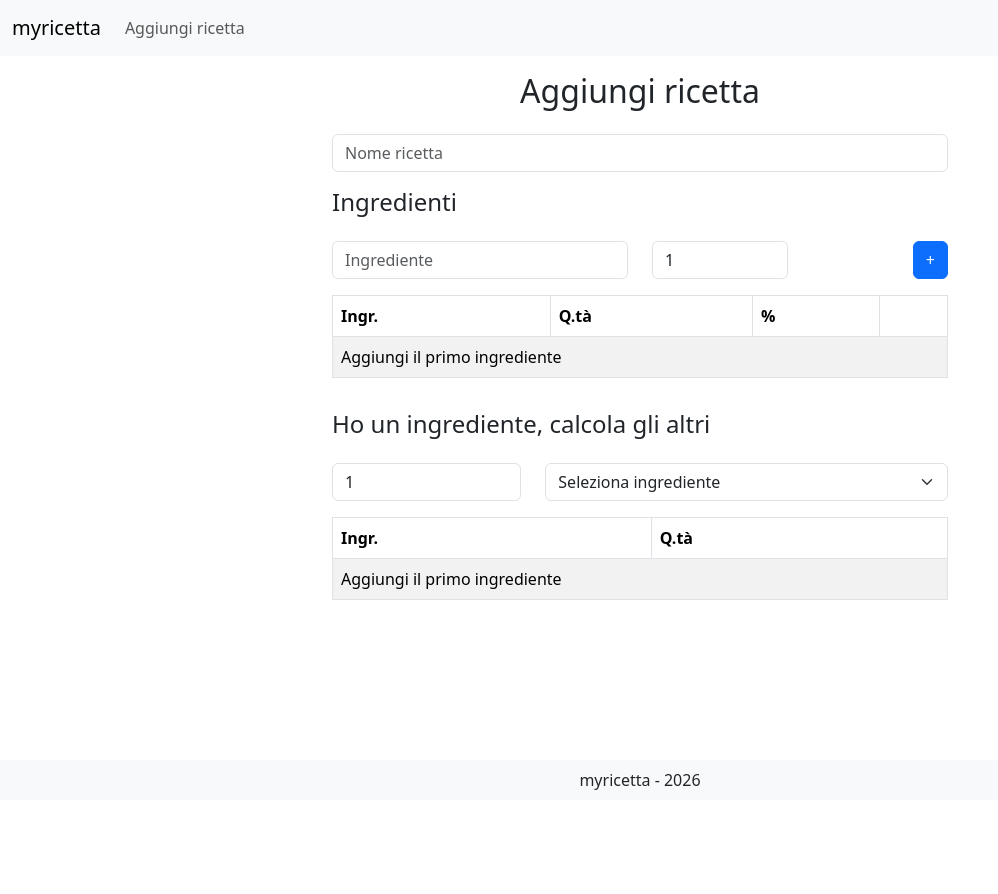
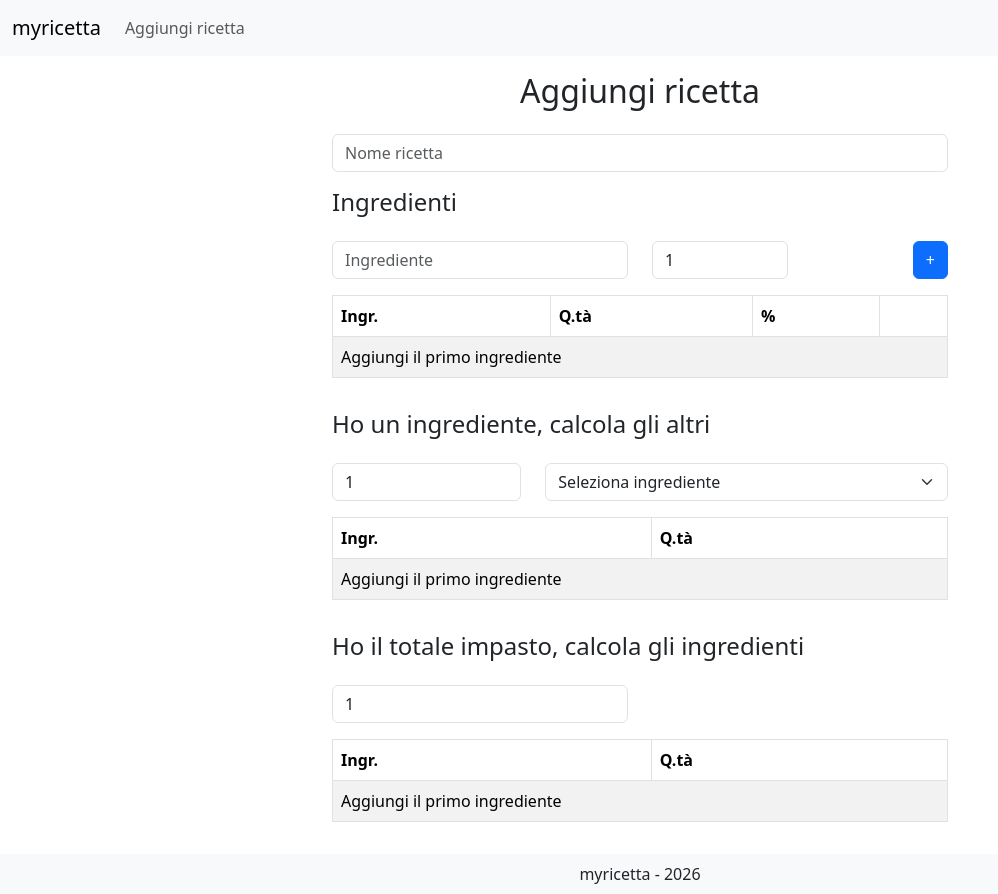
Before and after one commit to tave8/myricetta-react, a React (Vite) app: page /add-recipe in a window 1280 px wide. Shown: the whole page, without its empty margins (0-998 px from the left). Before the commit the page ends 800 px from the top, so only its background shows below. Built offline with nearby package versions, Linux system fonts and the light colour scheme.

Commit message:
add "calc from recipe tot"

```diff
--- a/src/assets/js/Recipe.js
+++ b/src/assets/js/Recipe.js
@@ -95,6 +95,7 @@ class Recipe {
       const newIngredientQuantityRounded = Ingredient.roundQuantity(newIngredientQuantity)
 
       ingredientsList.push({
+        id: ingredient.getId(),
         name: ingredient.getName(),
         proportion: ingredientProportion,
         quantity: newIngredientQuantity,
--- a/src/components/Recipe.jsx
+++ b/src/components/Recipe.jsx
@@ -11,14 +11,16 @@ const RecipeComponent = (props) => {
   const [recipeName, setRecipeName] = useState("")
   // initial/original ingredients
   const [ingredientsCalculations, setIngredientsCalculations] = useState(null)
-  // ingredients from 1 ingredient
-  const [ingredientsCalculationsFromIngredient, setIngredientsCalculationsFromIngredient] = useState(null)
   // the new ingredient that is being added
   const [newIngredientName, setNewIngredientName] = useState("")
   const [newIngredientQuantity, setNewIngredientQuantity] = useState(1)
-  // the one ingredient to calculate the others from
+  // feature: from one ingredient, calculate others
   const [knownIngredientName, setKnownIngredientName] = useState("")
   const [knownIngredientQuantity, setKnownIngredientQuantity] = useState(1)
+  const [ingredientsCalculationsFromIngredient, setIngredientsCalculationsFromIngredient] = useState(null)
+  // feature: from recipe total quantity, calculate ingredients
+  const [knownRecipeQuantity, setKnownRecipeQuantity] = useState(1)
+  const [ingredientsCalculationsFromRecipeQuantity, setIngredientsCalculationsFromRecipeQuantity] = useState(null)
 
   return (
     // centers content in the page
@@ -292,6 +294,74 @@ const RecipeComponent = (props) => {
               </Col>
             </Row>
           </Col>
+          {/* FROM TOTAL RECIPE, CALCULATE INGREDIENTS */}
+          <Col>
+            <Row className="flex-column g-3">
+              {/* title */}
+              <Col>
+                <h4>Ho il totale impasto, calcola gli ingredienti</h4>
+              </Col>
+              {/* known recipe (quantity) */}
+              <Col>
+                <Row className="">
+                  {/* known recipe quantity */}
+                  <Col xs={12} md={6}>
+                    <Form.Group>
+                      <Form.Control
+                        type="number"
+                        placeholder="Quantità (g)"
+                        value={knownRecipeQuantity}
+                        onChange={(event) => {
+                          const val = event.target.value
+                          setKnownRecipeQuantity(val)
+                          const context = { _recipeInstance, knownRecipeQuantity: val, setIngredientsCalculationsFromRecipeQuantity }
+                          calcIngredientsFromRecipeQuantityHelper(context)()
+                        }}
+                      />
+                    </Form.Group>
+                  </Col>
+                </Row>
+              </Col>
+              {/* ingredients list */}
+              <Col>
+                <Table striped bordered hover>
+                  <thead>
+                    <tr>
+                      <th>Ingr.</th>
+                      <th>Q.tà</th>
+                    </tr>
+                  </thead>
+                  <tbody>
+                    {/* exist ingredients */}
+                    {ingredientsCalculationsFromRecipeQuantity?.ingredients.map((ingredient) => {
+                      // console.log(ingredient)
+                      return (
+                        <tr key={ingredient.id}>
+                          <td>{ingredient.name}</td>
+                          <td>{ingredient.quantityRounded}</td>
+                        </tr>
+                      )
+                    })}
+
+                    {/* no ingredients */}
+                    {(!ingredientsCalculationsFromRecipeQuantity || ingredientsCalculationsFromRecipeQuantity.ingredients.length == 0) && (
+                      <tr>
+                        <td colSpan="3">Aggiungi il primo ingrediente</td>
+                      </tr>
+                    )}
+                  </tbody>
+                  <tfoot>
+                    {ingredientsCalculationsFromRecipeQuantity?.ingredients.length > 0 && (
+                      <tr>
+                        <td>TOTALE:</td>
+                        <td>{ingredientsCalculationsFromRecipeQuantity.totIngredientsRounded}</td>
+                      </tr>
+                    )}
+                  </tfoot>
+                </Table>
+              </Col>
+            </Row>
+          </Col>
         </Row>
       </Col>
     </Row>
@@ -375,6 +445,13 @@ const calcIngredientsFromOneIngredientHelper = ({
   }
 }
 
+const calcIngredientsFromRecipeQuantityHelper = ({ _recipeInstance, knownRecipeQuantity, setIngredientsCalculationsFromRecipeQuantity }) => {
+  return () => {
+    const ingredientsData = _recipeInstance.calcFromTot(knownRecipeQuantity)
+    setIngredientsCalculationsFromRecipeQuantity(ingredientsData)
+  }
+}
+
 const isIngredientSelectedElsewhere = ({ knownIngredientName }) => {
   return (ingredientNameToRemove) => {
     return ingredientNameToRemove == knownIngredientName
```
